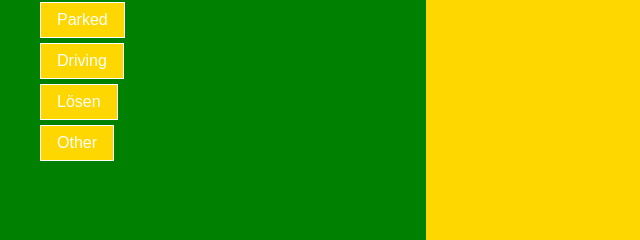
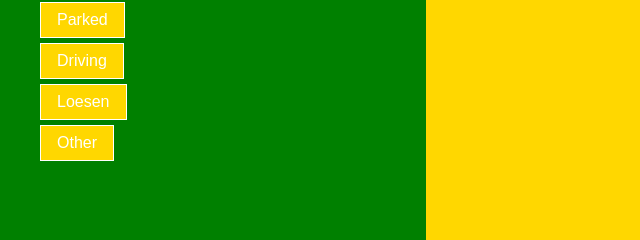
Before and after one commit to rattyboi2/rattylog, a plain HTML site: page index.html in a window 1280 px wide. Both pictures are taken after a click on the button "Bagger". Shown: the part 216-456 px from the top of the page, 0-640 px from the left. Drawn offline with Linux system fonts and the light colour scheme.

Commit message:
Add files via upload

```diff
--- a/index.html
+++ b/index.html
@@ -129,7 +129,7 @@
             <button class="sub-class-option-btn">Driving</button>
         </div>
         <div class="sub-class">
-            <button class="sub-class-option-btn">Lösen</button>
+            <button class="sub-class-option-btn">Loesen</button>
             <div class="sub-sub-class">
                 <button class="sub-sub-class-option-btn">Mechanisch</button>
                 <button class="sub-sub-class-option-btn">Ablauten</button>
```
